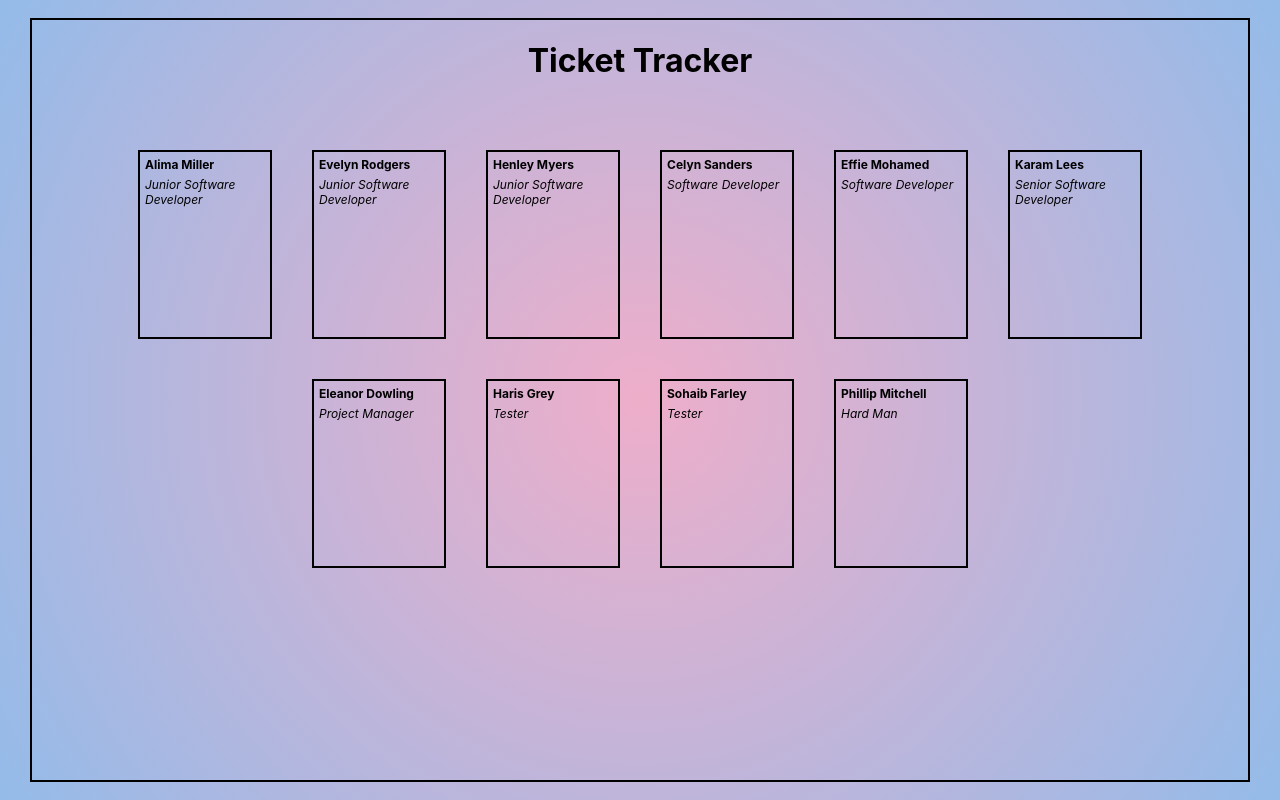
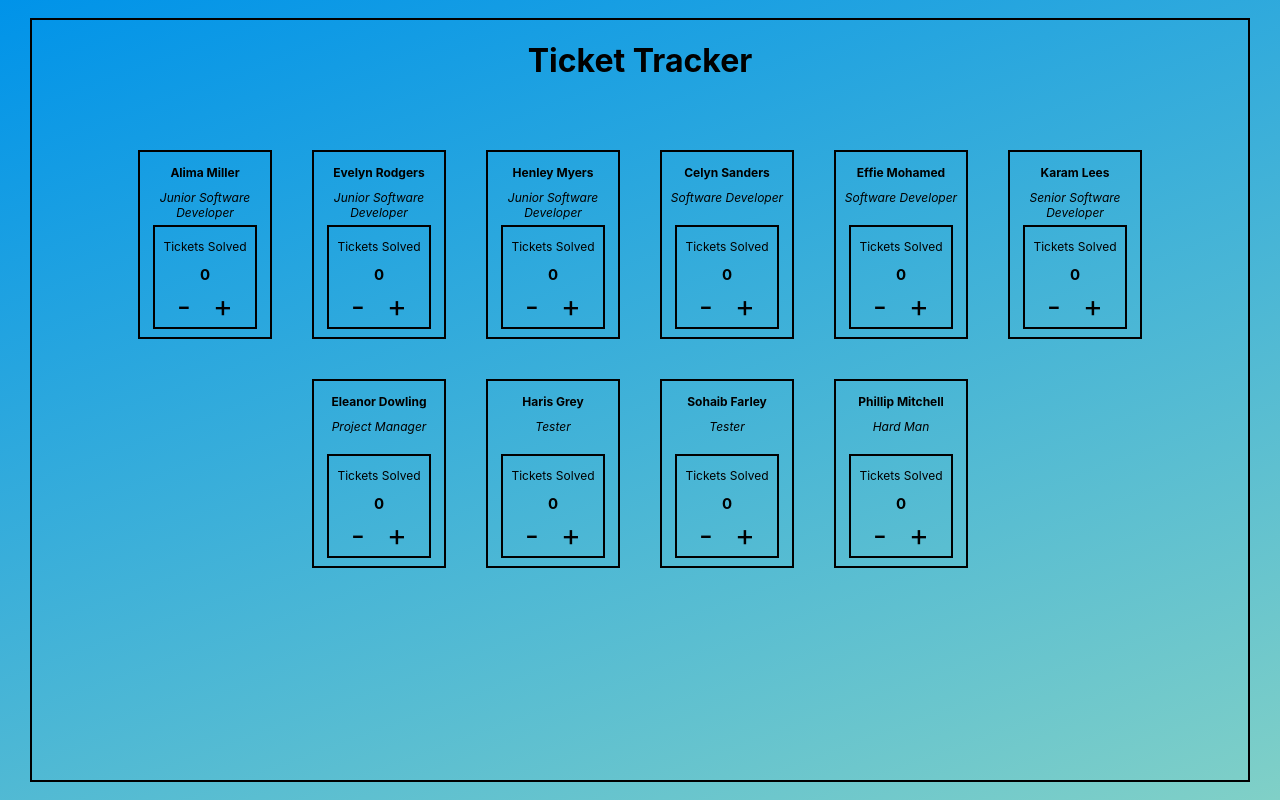
Before and after one commit to AdrianRotila/ticket-tracker, a React (Create React App) app: page / in a window 1280 px wide. Built offline with nearby package versions, Linux system fonts and the light colour scheme.

Commit message:
Basic Counter implemented

```diff
--- a/src/App.scss
+++ b/src/App.scss
@@ -1,16 +1,14 @@
 .app {
-
-  background: radial-gradient(circle, rgba(238,174,202,1) 0%, rgba(148,187,233,1) 100%);
+  background-color: #0093E9;
+  background-image: linear-gradient(160deg, #0093E9 0%, #80D0C7 100%);
   min-height: 100vh;
   display: flex;
   justify-content: center;
   align-items: center;
 
-
-  .container {
+  .container{
     min-height: 95vh;
     width: 95vw;
-
     border: 2px solid black;
     display: flex;
     justify-content: flex-start;
--- /dev/null
+++ b/src/components/Counter/Counter.jsx
@@ -0,0 +1,27 @@
+import React, { useState } from 'react'
+import "./Counter.scss";
+
+const Counter = () => {
+    const [number, setNumber] = useState(0);
+
+    const decreaseNumber = () => {
+        setNumber(number + 1);
+    }
+
+    const increaseNumber = () => {
+        setNumber(number - 1);
+    }
+
+    return (
+        <div className='counter'>
+            <p className='counter__title'>Tickets Solved</p>
+            <p className='counter__number'>{number}</p>
+            <div className='counter-tools'>
+                <p className='counter-tools__decrement' onClick = {decreaseNumber}>-</p>
+                <p className='counter-tools__increment' onClick = {increaseNumber}>+</p>
+            </div>
+        </div>
+    )
+}
+
+export default Counter
--- /dev/null
+++ b/src/components/Counter/Counter.scss
@@ -0,0 +1,34 @@
+.counter {
+    height: 100px;
+    width: 100px;
+    text-align: center;
+    border: 2px solid black;
+    display: flex;
+    justify-content: space-evenly;
+    flex-direction: column;
+
+    &__title {
+        margin: 0;
+    }
+
+    &__number {
+        margin: 0;
+        font-size: 15px;
+        font-weight: bold;
+        cursor: not-allowed;
+    }
+
+    .counter-tools {
+        height: 20px;
+        display: flex;
+        justify-content: space-evenly;
+        align-items: center;
+        font-size: 30px;
+
+        &__increment, &__decrement {
+            margin: 0;
+            cursor: pointer;
+            user-select: none;
+        }
+    }
+}
--- a/src/components/Ticket/Ticket.jsx
+++ b/src/components/Ticket/Ticket.jsx
@@ -1,4 +1,5 @@
 import React from 'react'
+import Counter from '../Counter/Counter';
 import "./Ticket.scss"
 
 const Ticket = (props) => {
@@ -9,6 +10,7 @@ const Ticket = (props) => {
             <div key={index} className='ticket'>
                 <p className='name'>{ticket.name}</p>
                 <p className='role'>{ticket.role}</p>
+                <Counter />
             </div>
         )
     })
--- a/src/components/Ticket/Ticket.scss
+++ b/src/components/Ticket/Ticket.scss
@@ -10,10 +10,16 @@
         width: 130px;
         font-size: 12px;
         margin: 20px 20px;
+        display: flex;
+        justify-content: center;
+        align-items: center;
+        flex-direction: column;
 
         .role {
+            height: 30px;
             font-style: italic;
             margin: 5px;
+            text-align: center;
         }
 
         .name {
--- a/src/components/Title/Title.scss
+++ b/src/components/Title/Title.scss
@@ -1,4 +1,5 @@
 .title {
     font-weight: bolder;
     margin-bottom: 50px;
+    text-align: center;
 }
```
